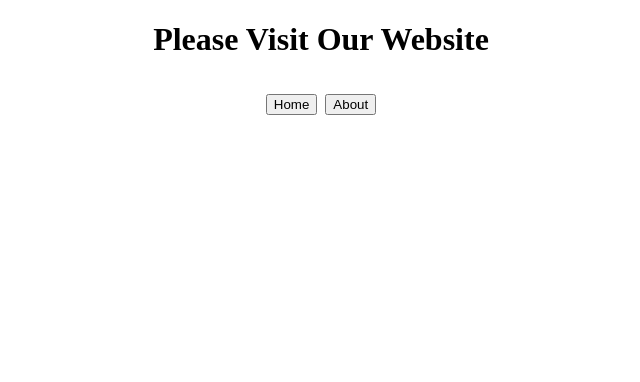
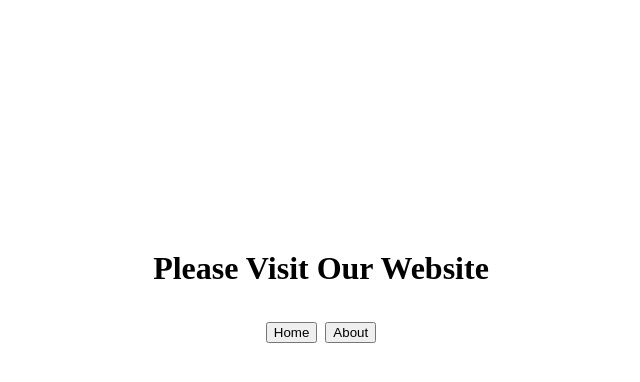
Before and after one commit to titus-renouf/extra-deta-app, a plain HTML site: page templates/hello.html in a window 1280 px wide. Shown: the whole page, without its empty margins (319-959 px from the left). Drawn offline with Linux system fonts and the light colour scheme.

Commit message:
Button Nav Home/About + Front-End

```diff
--- a/templates/hello.html
+++ b/templates/hello.html
@@ -1,8 +1,11 @@
 <!DOCTYPE html>
 <center>
-    <h1>Please Visit Our Website<h1 />
+    <div style="margin-top:250px">
+        <h1>Please Visit Our Website<h1 />
     <form method="post" action="/">
         <input type="submit" value="Home" name="action1" />
         <input type="submit" value="About" name="action2" />
     </form>
+    </div>
+
 </center>
```
Also changed, not shown: templates/about.html (+0 -2 lines), 1 other file.
